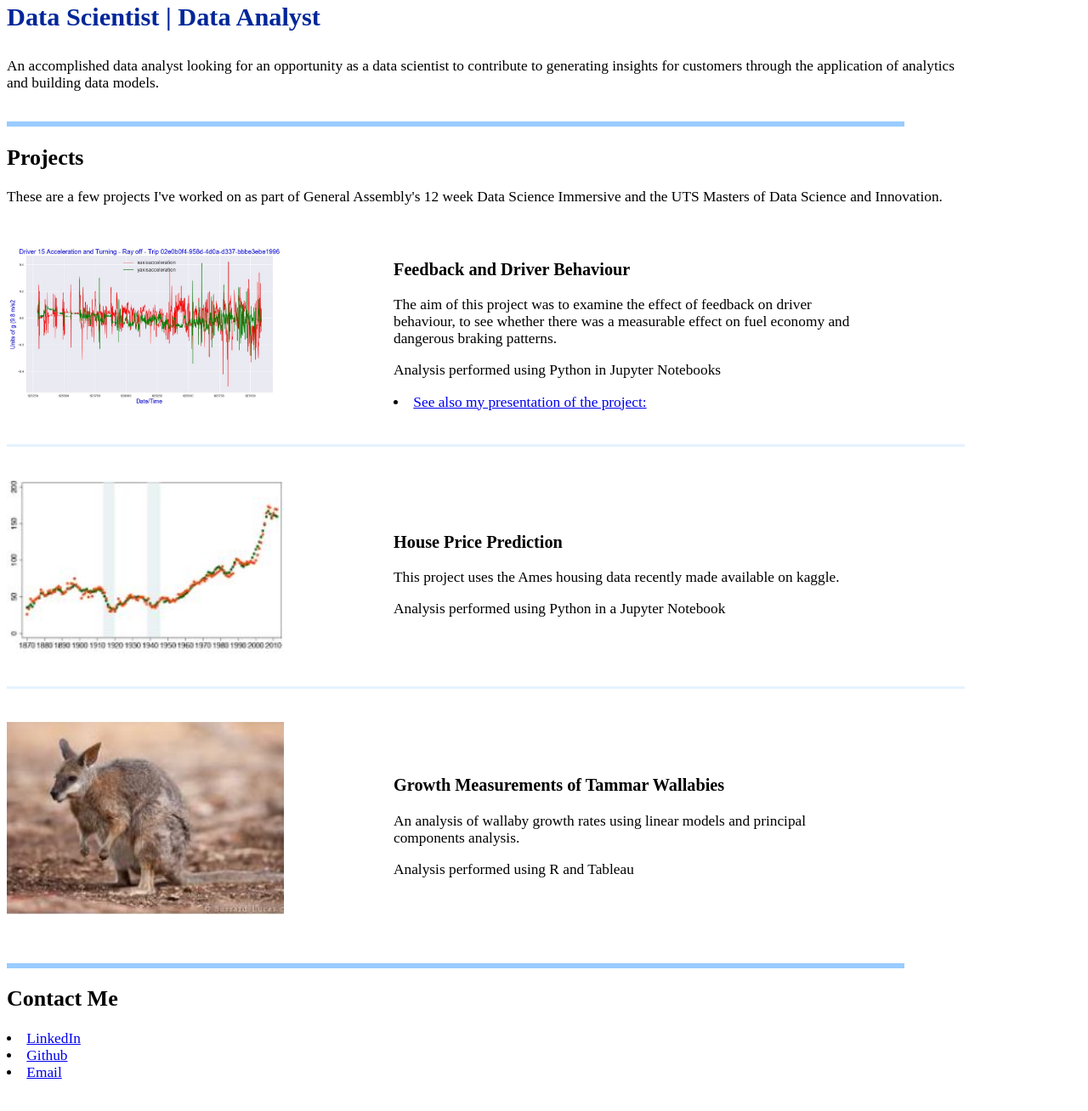
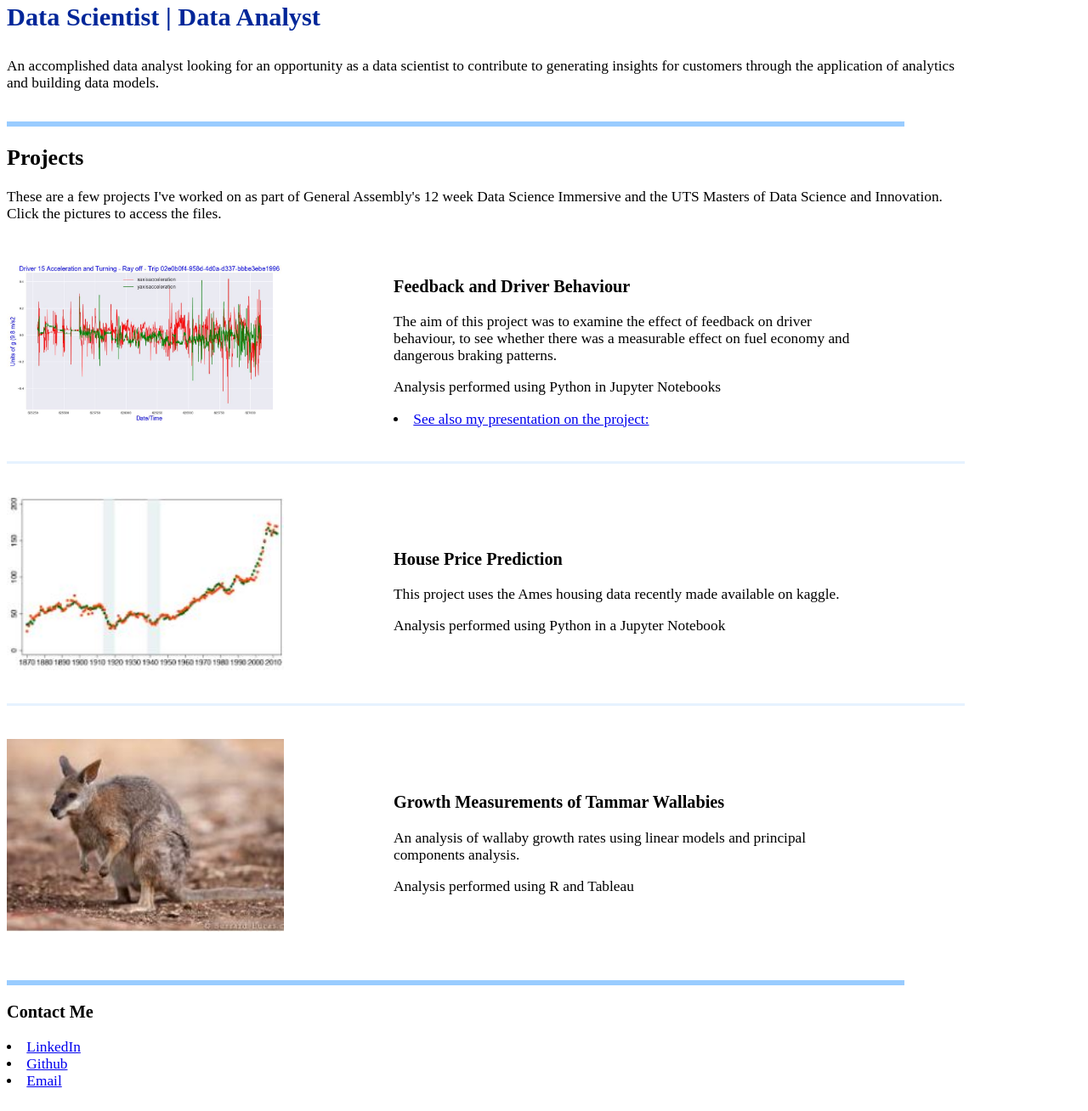
Before and after one commit to gregcarrigan/gregcarrigan.github.io, a plain HTML site: page index.html in a window 1280 px wide. Shown: the part 145-1453 px from the top of the page at 85% size. Drawn offline with Linux system fonts and the light colour scheme.

```diff
--- a/index.html
+++ b/index.html
@@ -34,7 +34,7 @@
 								<div class="container">
 									<h2>Projects</h2>
 									<p>These are a few projects I've worked on as part of General Assembly's 12 week Data Science Immersive
-									and the UTS Masters of Data Science and Innovation.</p>
+									and the UTS Masters of Data Science and Innovation. Click the pictures to access the files. </p>
 									<div class="features">
 										<article>
 											<a href="https://github.com/gregcarrigan/DSI/tree/master/Capstone" target="_blank" class="image">
@@ -44,8 +44,8 @@
 												<p>The aim of this project was to examine the effect of feedback on driver behaviour, to see
 												whether there was a measurable effect on fuel economy and dangerous braking patterns.</p>
 												<p>Analysis performed using Python in Jupyter Notebooks</p>
-												<li><a href="https://www.facebook.com/GeneralAssemblySydney/videos/1874932435866317/" target="_blank">
-												<span class="label">See also my presentation of the project:</span></a></li>
+												<li><a href="https://www.facebook.com/GeneralAssemblySydney/videos/1874932435866317/" target="_blank" >
+												<span class="label">See also my presentation on the project:</span></a></li>
 											</div>
 										</article>
 										<article>
@@ -73,7 +73,7 @@
 						<!-- Four -->
 							<section id="four">
 								<div class="container">
-									<h2>Contact Me</h2>
+									<h3>Contact Me</h3>
 										<li><a href="https://www.linkedin.com/in/greg-carrigan/" target="_blank" >
 										<span class="label">LinkedIn</span></a></li>
 										<li><a href="https://github.com/gregcarrigan/" target="_blank" >
```
